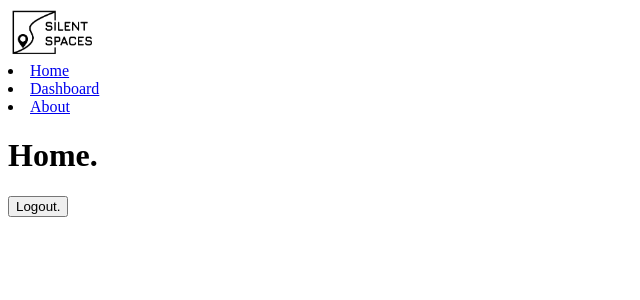
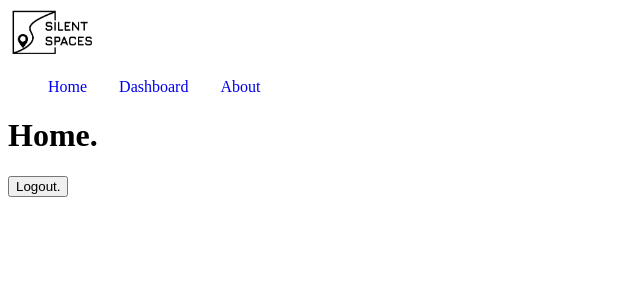
Before and after one commit to Esatduman/Silent-Spaces, a React (Vite) app in the folder Coding Project/silent-spaces/: page / in a window 1280 px wide. Shown: the top 300 px of the page, without its empty margins (0-640 px from the left). Built offline with nearby package versions, Linux system fonts and the light colour scheme; no server answers.

Commit message:
Added formatting

```diff
--- a/Coding Project/silent-spaces/src/App.css
+++ b/Coding Project/silent-spaces/src/App.css
@@ -1,3 +1,14 @@
 .header-logo {
     max-height: 50px;
 }
+
+.header > nav > ul {
+    display: flex;
+    flex-wrap: wrap;
+    list-style: none;
+    gap: 2rem;
+}
+
+.header > nav > ul > li > a {
+    text-decoration: none;
+}
--- a/Coding Project/silent-spaces/src/components/header/Header.jsx
+++ b/Coding Project/silent-spaces/src/components/header/Header.jsx
@@ -9,10 +9,12 @@ const links = {
 
 export function Header() {
     return (
-        <header>
+        <header class="header">
             <img className="header-logo" src={logo}></img>
             <nav>
+                <ul>
                 {Object.entries(links).map(([key, val]) => <NavLink label={key} link={val}></NavLink>)}
+                </ul>
             </nav>
         </header>
     )
```
